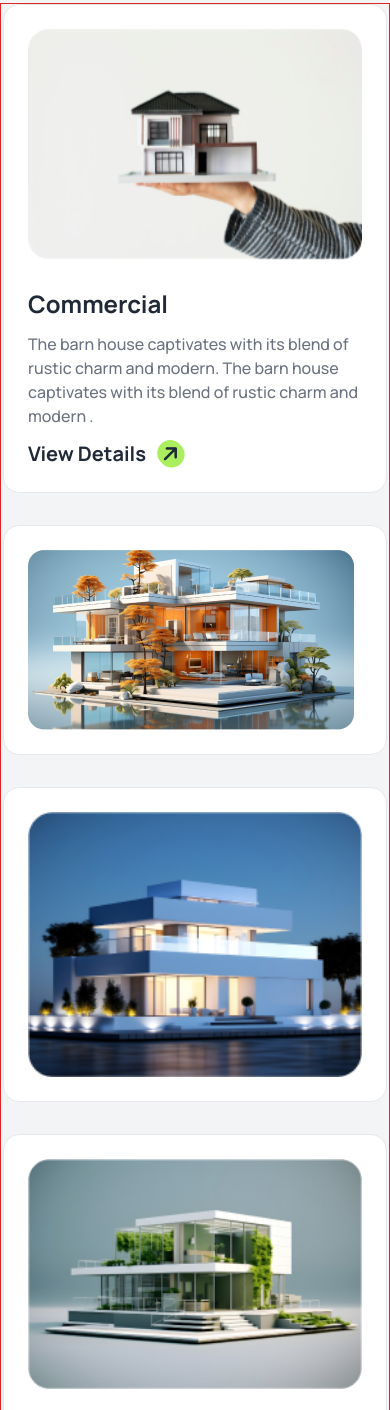
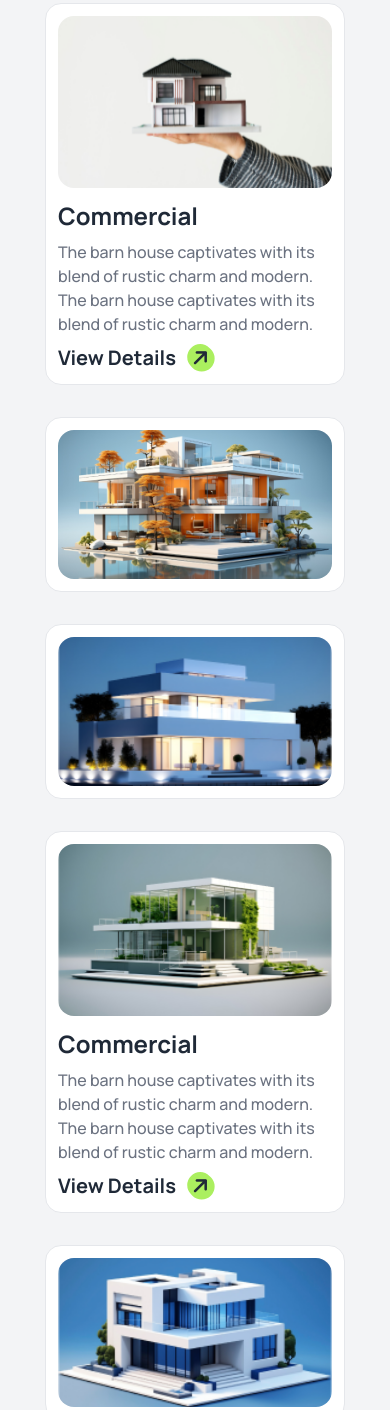
Before and after one commit to sheikhmuhammadantor/assignment-three-batch-10, a plain HTML site: page index.html in a window 390 px wide. Shown: the part 4010-5420 px from the top of the page. Drawn offline with nearby package versions, Linux system fonts and the light colour scheme.

Commit message:
Modify And Complete Latest Portfolio Grid Section With Responsive.

```diff
--- a/index.html
+++ b/index.html
@@ -38,7 +38,13 @@
                 extend: {
                     backgroundImage: {
                         'white-gradient': "linear-gradient(to top, #fff, #eee)",
-                        'paper-bg': 'url(./images/discuss-bg.jpg)'
+                        'paper-bg': 'url(./images/discuss-bg.jpg)',
+                        // Portfolio Bg Images..
+                        'portfolio1': 'url(./images/portfolio1.png)',
+                        'portfolio2': 'url(./images/portfolio2.png)',
+                        'portfolio3': 'url(./images/portfolio3.png)',
+                        'portfolio4': 'url(./images/portfolio4.png)',
+                        'portfolio5': 'url(./images/portfolio5.png)',
                     },
                     colors: {
                         'grelow': '#abef5f',
@@ -346,59 +352,74 @@
         <!-- Portfolio Grid Section -->
         <section class="mt-10 container mx-auto">
             <div
-                class="border border-red-600 flex sm:grid flex-col lg:grid-cols-5 lg:grid-rows-2 sm:grid-cols-2 sm:grid-rows-4 grid-cols-1 grid-rows-8 gap-8">
+                class="grid flex-col lg:grid-cols-5 lg:grid-rows-2 sm:grid-cols-2 sm:grid-rows-4 grid-cols-1 grid-rows-8 gap-8 xl:min-h-[500px] 2xl:min-h-[600px]">
+                <!-- Portfolio 1 -->
                 <div
-                    class="order-1 col-span-1 row-span-2 sm:col-span-2 sm:row-span-1 lg:col-span-3 sm:flex gap-3 items-start justify-start p-6 border rounded-2xl bg-white lg:bg-transparent w-96 sm:w-auto mx-auto">
-                    <img class="mx-auto w-full mb-5 sm:mb-0 sm:w-auto" src="./images/portfolio1.png" alt="">
-                    <div class="pt-2 sm:pt-0">
+                    class="order-1 col-span-1 row-span-2 sm:col-span-2 sm:row-span-1 lg:col-span-3 gap-3 border rounded-2xl bg-white lg:bg-transparent grid grid-cols-1 grid-rows-2 sm:grid-cols-3 sm:grid-rows-1 p-3 w-[300px] sm:w-auto mx-auto">
+                    <!-- Portfolio Image -->
+                    <div class="row-span-1 col-span-1 bg-portfolio1 w-full h-full bg-cover rounded-2xl bg-center">
+                    </div>
+                    <!-- Portfolio text content -->
+                    <div class="row-span-1 sm:col-span-2">
                         <h2 class="text-2xl font-bold">
                             Commercial
                         </h2>
-                        <p class="font-medium mt-3 text-gray-500">
+                        <p class="font-medium mt-2 text-gray-500">
                             The barn house captivates with its blend of rustic charm and modern. The barn house
                             captivates
-                            with its blend of rustic charm and modern .
+                            with its blend of rustic charm and modern.
                         </p>
-                        <button class="mt-3 text-xl font-bold hover:underline">
+                        <button class="mt-2 text-xl font-bold hover:underline">
                             View Details
-                            <i class="fa-solid fa-arrow-right bg-grelow -rotate-45 p-1 rounded-full ml-2">
-                            </i>
+                            <i class="fa-solid fa-arrow-right bg-grelow -rotate-45 p-1 rounded-full ml-2"></i>
                         </button>
                     </div>
                 </div>
+                <!-- Portfolio 2 -->
                 <div
-                    class="order-2 col-span-1 row-span-1 lg:col-span-2 p-6 border rounded-2xl bg-white lg:bg-transparent w-96 mx-auto sm:w-auto sm:min-w-40">
-                    <img class="sm:w-auto " src="./images/portfolio2.png" alt="">
+                    class="order-2 col-span-1 row-span-1 lg:col-span-2 border rounded-2xl bg-white lg:bg-transparent grid grid-cols-1 grid-rows-1 p-3 mx-auto w-[300px] sm:w-full">
+                    <div class="row-span-1 col-span-1 bg-portfolio2 w-full h-full bg-cover rounded-2xl bg-center">
+                    </div>
                 </div>
+                <!-- Portfolio 3 -->
                 <div
-                    class="lg:hidden order-3 col-span-1 row-span-1 p-6 border rounded-2xl bg-white lg:bg-transparent w-96 mx-auto sm:w-auto sm:min-w-48">
-                    <img class="mx-auto w-full sm:w-auto" src="./images/portfolio3.png" alt="">
+                    class="lg:hidden order-3 col-span-1 row-span-1 border rounded-2xl bg-white lg:bg-transparent grid grid-cols-1 grid-rows-1 p-3 mx-auto w-[300px] sm:w-full">
+                    <div class="row-span-1 col-span-1 bg-portfolio3 w-full h-full bg-cover rounded-2xl bg-center">
+                    </div>
                 </div>
+                <!-- Portfolio 4 -->
                 <div
-                    class="order-4 col-span-1 lg:order-5 row-span-2 sm:col-span-2 sm:row-span-1 lg:col-span-3 p-6 border rounded-2xl bg-white lg:bg-transparent w-96 mx-auto sm:w-auto sm:flex gap-3 items-start justify-start">
-                    <img class="mx-auto w-full mb-5 sm:mb-0 sm:w-auto" src="./images/portfolio4.png" alt="">
-                    <div class="pt-2">
+                    class="order-4 col-span-1 lg:order-5 row-span-2 sm:col-span-2 sm:row-span-1 lg:col-span-3 gap-3 border rounded-2xl bg-white lg:bg-transparent grid grid-cols-1 grid-rows-2 sm:grid-cols-3 sm:grid-rows-1 p-3 w-[300px] sm:w-auto mx-auto">
+                    <!-- Portfolio Image -->
+                    <div class="row-span-1 col-span-1 bg-portfolio4 w-full h-full bg-cover rounded-2xl bg-center">
+                    </div>
+                    <!-- Portfolio text content -->
+                    <div class="row-span-1 sm:col-span-2">
                         <h2 class="text-2xl font-bold">
                             Commercial
                         </h2>
-                        <p class="font-medium mt-3 text-gray-500">The barn house captivates with its blend of rustic
-                            charm
-                            and modern.
+                        <p class="font-medium mt-2 text-gray-500">
+                            The barn house captivates with its blend of rustic charm and modern. The barn house
+                            captivates
+                            with its blend of rustic charm and modern.
                         </p>
-                        <button class="mt-3 text-xl font-bold hover:underline">
+                        <button class="mt-2 text-xl font-bold hover:underline">
                             View Details
-                            <i class="fa-solid fa-arrow-right bg-grelow -rotate-45 p-1 rounded-full ml-2">
-                            </i>
+                            <i class="fa-solid fa-arrow-right bg-grelow -rotate-45 p-1 rounded-full ml-2"></i>
                         </button>
                     </div>
                 </div>
+                <!-- Portfolio 5 -->
                 <div
-                    class="order-5 col-span-1 lg:order-4 row-span-1 p-6 border rounded-2xl bg-white lg:bg-transparent w-96 mx-auto sm:w-auto">
-                    <img class="mx-auto w-full sm:w-auto" src="./images/portfolio5.png" alt="">
+                    class="order-5 col-span-1 lg:order-4 row-span-1 border rounded-2xl bg-white lg:bg-transparent grid grid-cols-1 grid-rows-1 p-3 mx-auto w-[300px] sm:w-full">
+                    <div class="row-span-1 col-span-1 bg-portfolio5 w-full h-full bg-cover rounded-2xl bg-center">
+                    </div>
                 </div>
+                <!-- Portfolio 6 -->
                 <div
-                    class="order-6 col-span-1 row-span-1 p-6 border rounded-2xl bg-white lg:bg-transparent w-96 mx-auto sm:w-auto">
-                    <img class="mx-auto w-full sm:w-auto" src="./images/portfolio3.png" alt="">
+                    class="order-6 col-span-1 row-span-1 border rounded-2xl bg-white lg:bg-transparent grid grid-cols-1 grid-rows-1 p-3 mx-auto w-[300px] sm:w-full">
+                    <div class="row-span-1 col-span-1 bg-portfolio3 w-full h-full bg-cover rounded-2xl bg-center">
+                    </div>
                 </div>
             </div>
         </section>
```
